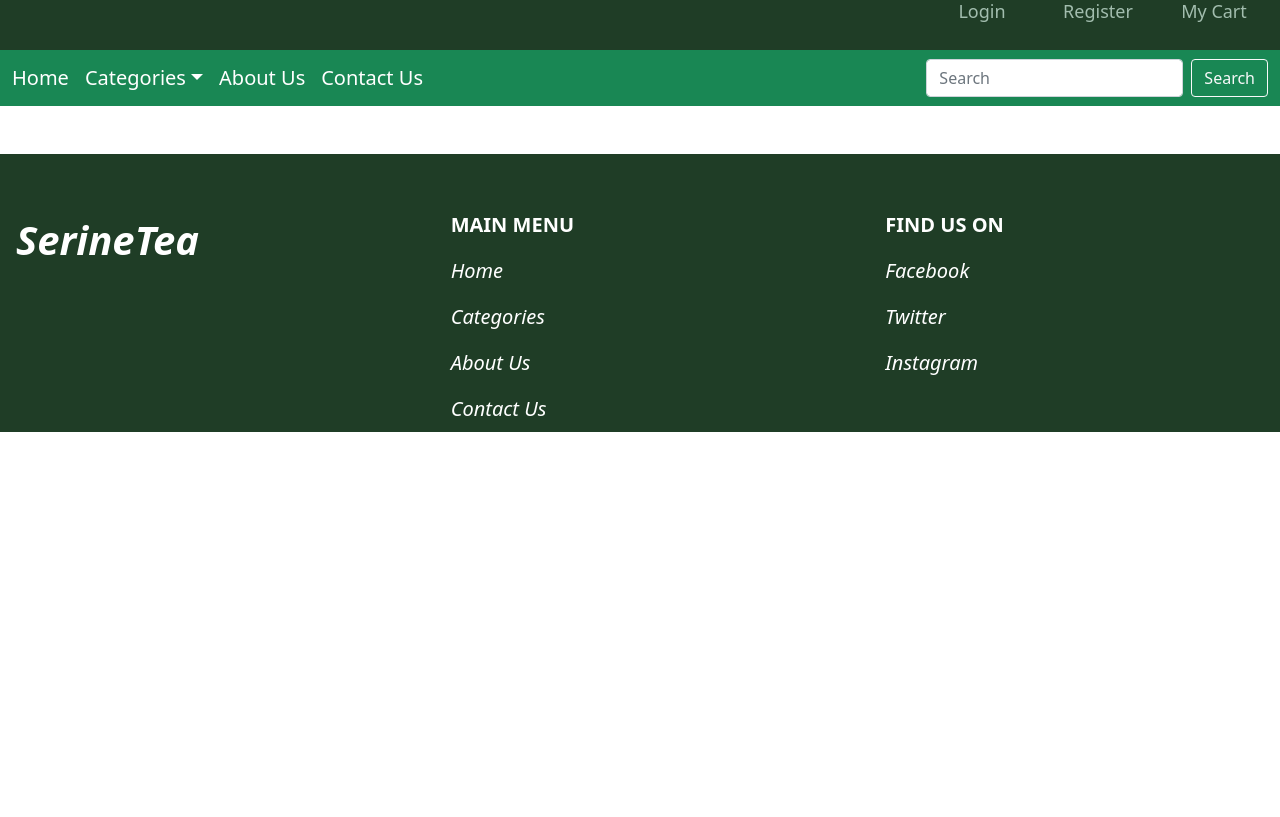
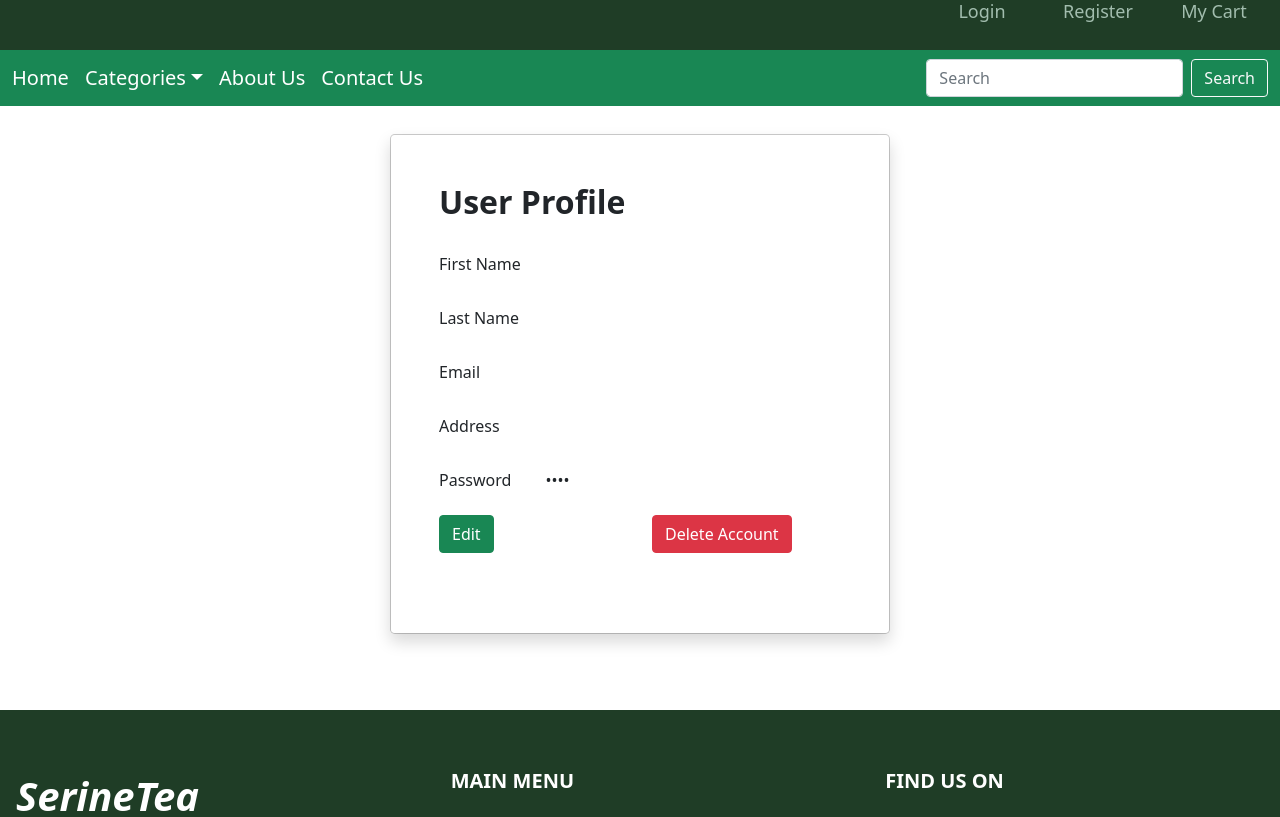
Before and after one commit to Maryam-Yumna/Tea-Store-Management-System, a React (Create React App) app in the folder frontend/: page /myAccount in a window 1280 px wide. Shown: the part 500-1317 px from the top of the page. Before the commit the page ends 932 px from the top, so only its background shows below. Built offline with nearby package versions, Linux system fonts and the light colour scheme; a small style sheet from the web is missing.

Commit message:
created userProfile.jsx to display logged user details

```diff
--- a/frontend/src/components/UserProfile/UserProfile.jsx
+++ b/frontend/src/components/UserProfile/UserProfile.jsx
@@ -1,9 +1,86 @@
 import React, { Component } from 'react';
+import axios from 'axios';
 
 class UserProfile extends Component {
+    constructor(props){
+        super(props);
+        this.state = {
+            user:{},
+        }
+    }
+    componentDidMount(){
+        let token = localStorage.getItem("token");
+        if(token){
+            this.setState({
+                logged: "true"
+            });
+            axios.get(`http://localhost:8070/auth/loggedUser`, {
+            headers:{
+                'authorization':token
+            }
+        })
+        .then((data)=>{
+
+            this.setState({
+                user: data.data
+            },()=>console.log(this.state.user));
+        })
+        .catch(err=>{
+            console.error(err);
+        });
+        }
+    }
     render() {
         return (
             <div>
+                <div className="modal-dialog" role="document">
+                        <div className="modal-content rounded-5 shadow">
+                            <div className="modal-header p-5 pb-4 border-bottom-0">
+                                <h2 className="fw-bold mb-0">User Profile</h2>
+                            </div>
+
+                            <div className=" p-5 pt-0 ">
+                                <div class="mb-3 row">
+                                    <label for="staticFirstName" class="col-sm-3 col-form-label">First Name</label>
+                                    <div class="col-sm-7">
+                                    <input type="text" readonly class="form-control-plaintext" id="staticFirstName" value={this.state.user.firstName}/>
+                                    </div>
+                                </div>
+                                <div class="mb-3 row">
+                                    <label for="staticLastName" class="col-sm-3 col-form-label">Last Name</label>
+                                    <div class="col-sm-7">
+                                    <input type="text" readonly class="form-control-plaintext" id="staticLastName" value={this.state.user.lastName}/>
+                                    </div>
+                                </div>
+                                <div class="mb-3 row">
+                                    <label for="staticEmail" class="col-sm-3 col-form-label">Email</label>
+                                    <div class="col-sm-7">
+                                    <input type="text" readonly class="form-control-plaintext" id="staticEmail" value={this.state.user.email}/>
+                                    </div>
+                                </div>
+                                <div class="mb-3 row">
+                                    <label for="staticAddress" class="col-sm-3 col-form-label">Address</label>
+                                    <div class="col-sm-7">
+                                    <input type="text" readonly class="form-control-plaintext" id="staticAddress" value={this.state.user.address}/>
+                                    </div>
+                                </div>
+                                <div class="mb-3 row">
+                                    <label for="staticPassword" class="col-sm-3 col-form-label">Password</label>
+                                    <div class="col-sm-7">
+                                    <input type="password" readonly class="form-control-plaintext" id="staticPassword" value="rose"/>
+                                    </div>
+                                </div>
+                                <div class="mb-3 row">
+                                    <div class="col-sm-6">
+                                        <button class="btn btn-success mb-3" onClick={(e)=>{this.props.history.push('/editUserProfile')}}> Edit </button>
+                                    </div>
+                                    <div class="col-sm-6">
+                                        <button  class="btn btn-danger mb-3"> Delete Account </button>
+                                    </div>
+                                </div>
+                            </div>
+                        </div>
+                    </div>
             </div>
         );
     }
```
